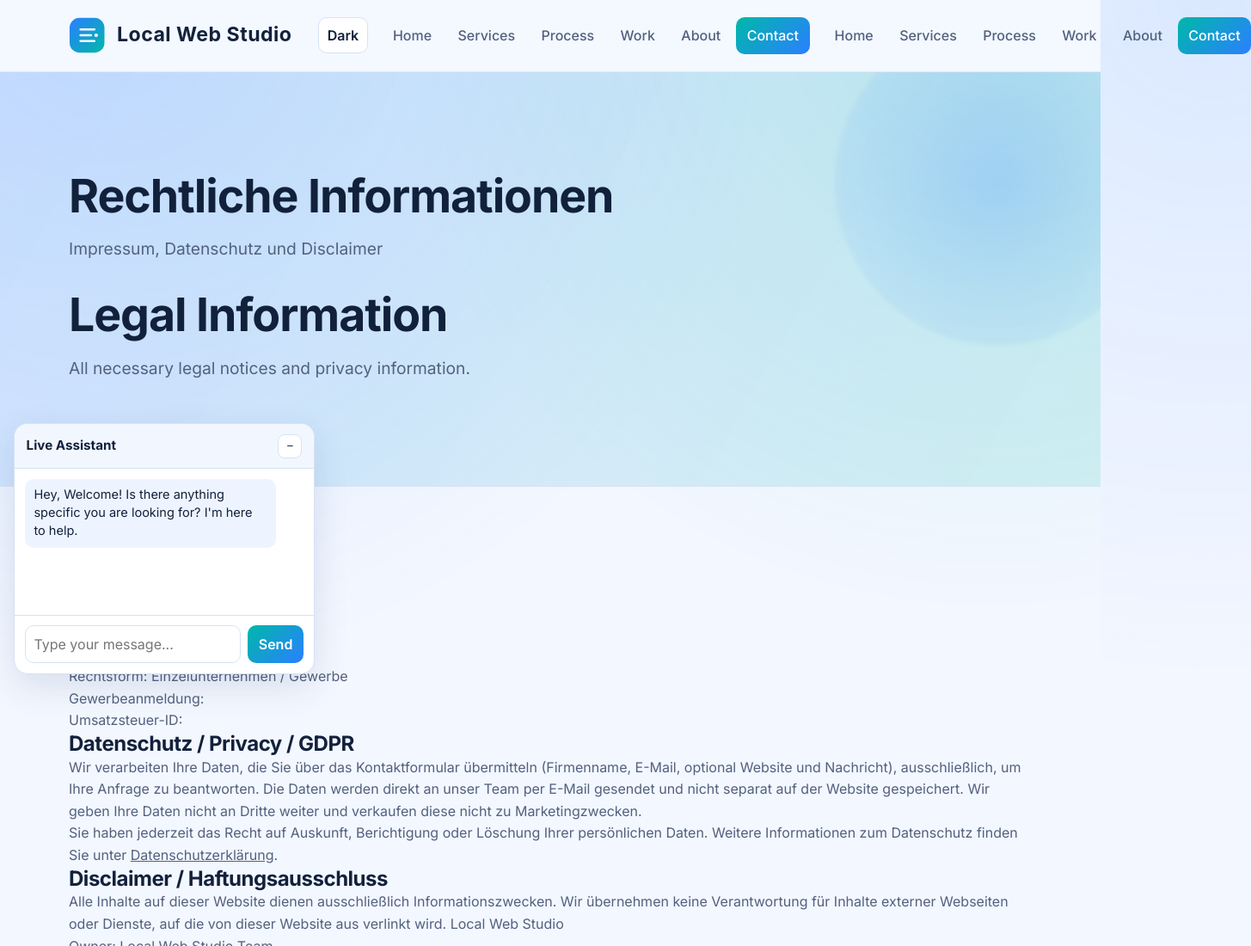
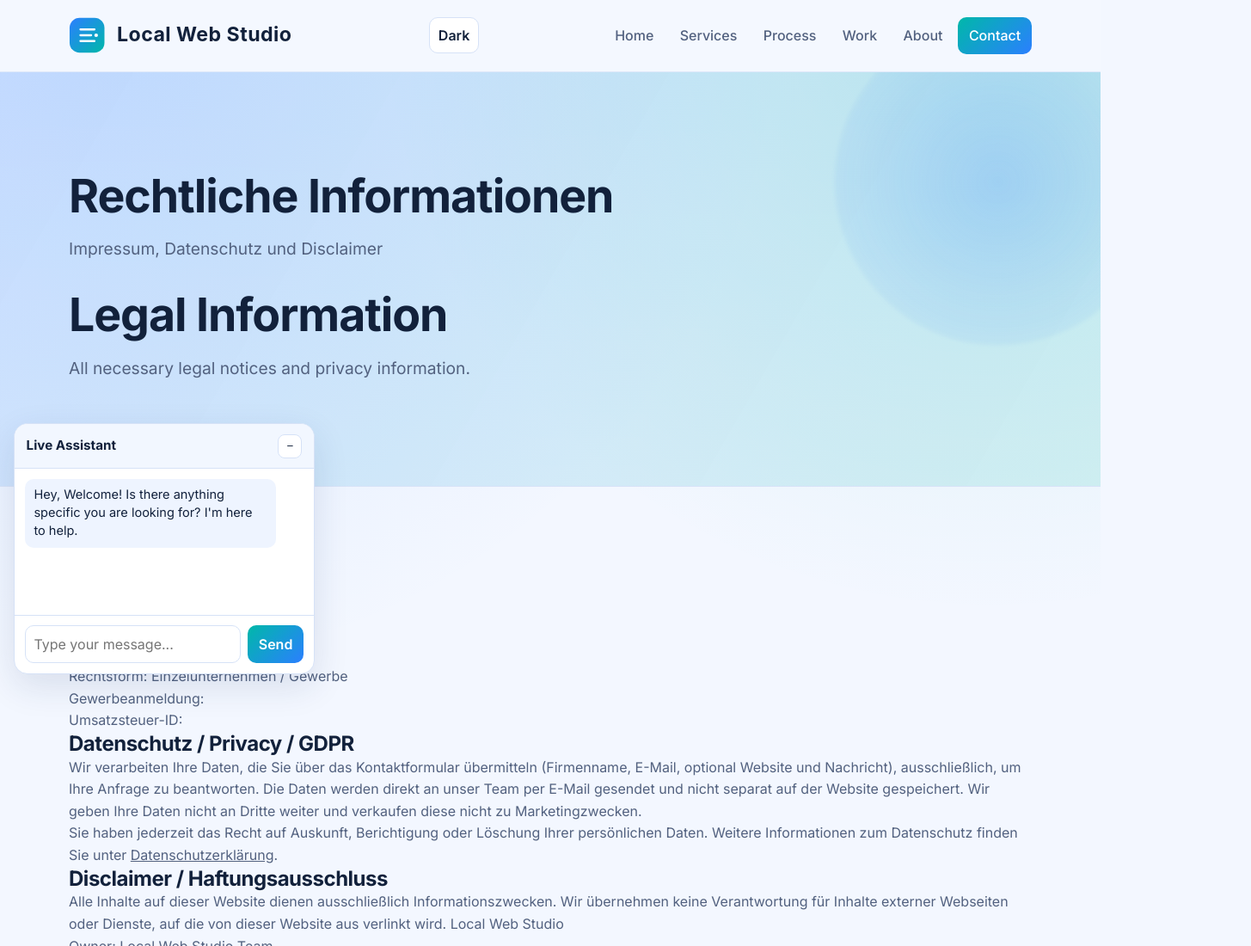
Before and after one commit to ShaqirBe/local-web-studio, a website: page public/legal.html in a window 1280 px wide. Shown: the top 1100 px of the page at 86% size, 1455 px wide, since content can reach past the window. Drawn offline with Linux system fonts and the light colour scheme.

Commit message:
legal clear

```diff
--- a/public/legal.html
+++ b/public/legal.html
@@ -63,14 +63,6 @@
       <a href="contact.html" class="btn">Contact</a>
     </nav>
 
-    <nav class="nav">
-        <a href="index.html">Home</a>
-        <a href="services.html">Services</a>
-        <a href="process.html">Process</a>
-        <a href="work.html">Work</a>
-        <a href="about.html">About</a>
-        <a href="contact.html" class="btn">Contact</a>
-      </nav>
   </div>
 </header>
 
```
